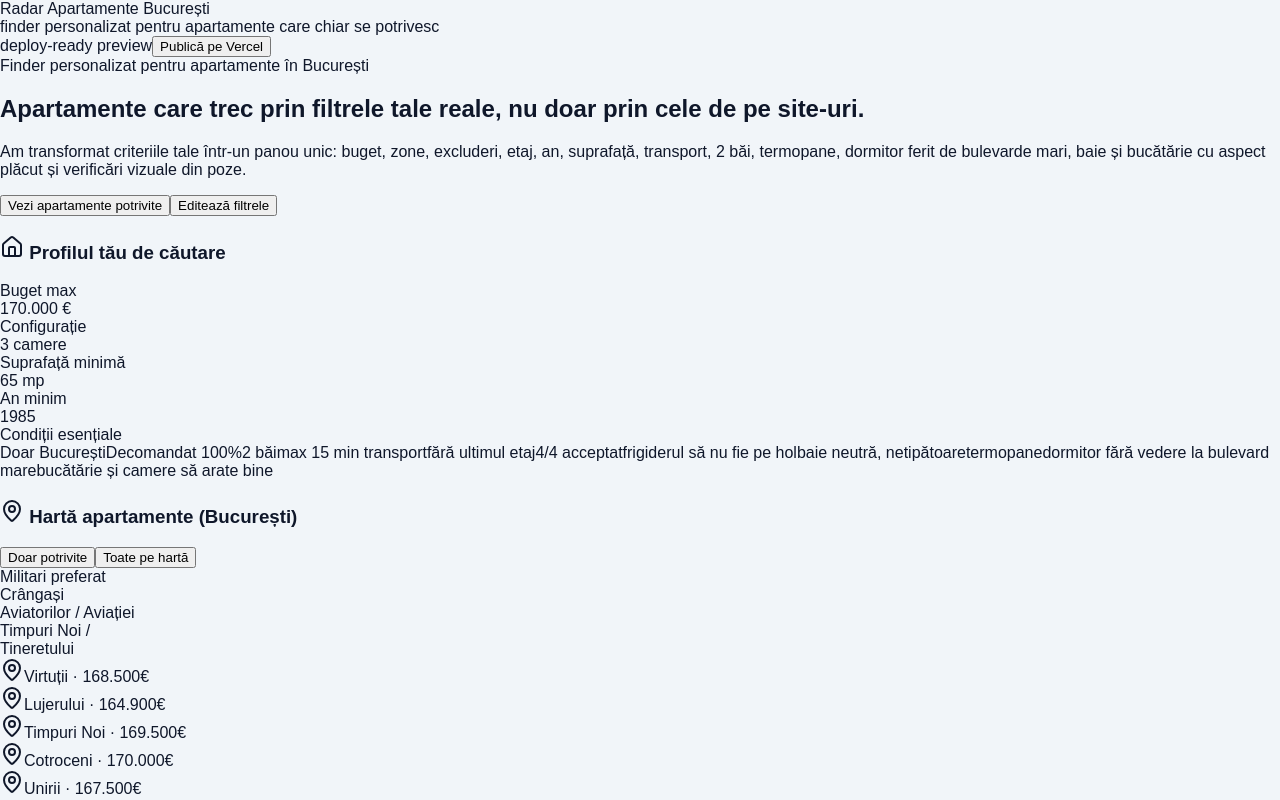
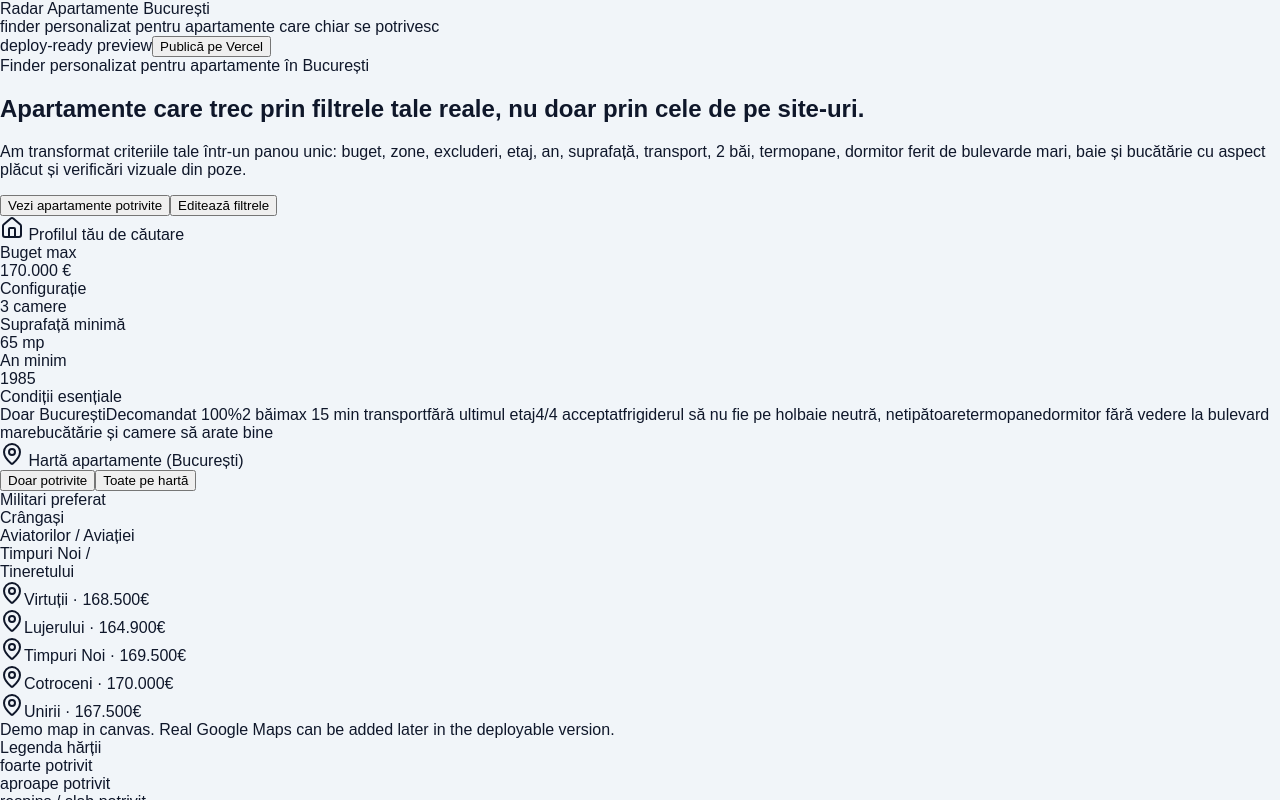
Before and after one commit to denandr30/apartamente-bucuresti-finder, a Next.js app: page / in a window 1280 px wide. Shown: the top 800 px of the page. Built offline with nearby package versions, Linux system fonts and the light colour scheme.

Commit message:
Update card.jsx

```diff
--- a/components/ui/card.jsx
+++ b/components/ui/card.jsx
@@ -1,15 +1,15 @@
-export function Card({ children, className }) {
+export function Card({ children, className = "" }) {
   return <div className={className}>{children}</div>;
 }
 
-export function CardHeader({ children }) {
-  return <div className="p-4 border-b">{children}</div>;
+export function CardHeader({ children, className = "" }) {
+  return <div className={className}>{children}</div>;
 }
 
-export function CardTitle({ children }) {
-  return <h3 className="font-semibold">{children}</h3>;
+export function CardTitle({ children, className = "" }) {
+  return <div className={className}>{children}</div>;
 }
 
-export function CardContent({ children, className }) {
+export function CardContent({ children, className = "" }) {
   return <div className={className}>{children}</div>;
 }
```
